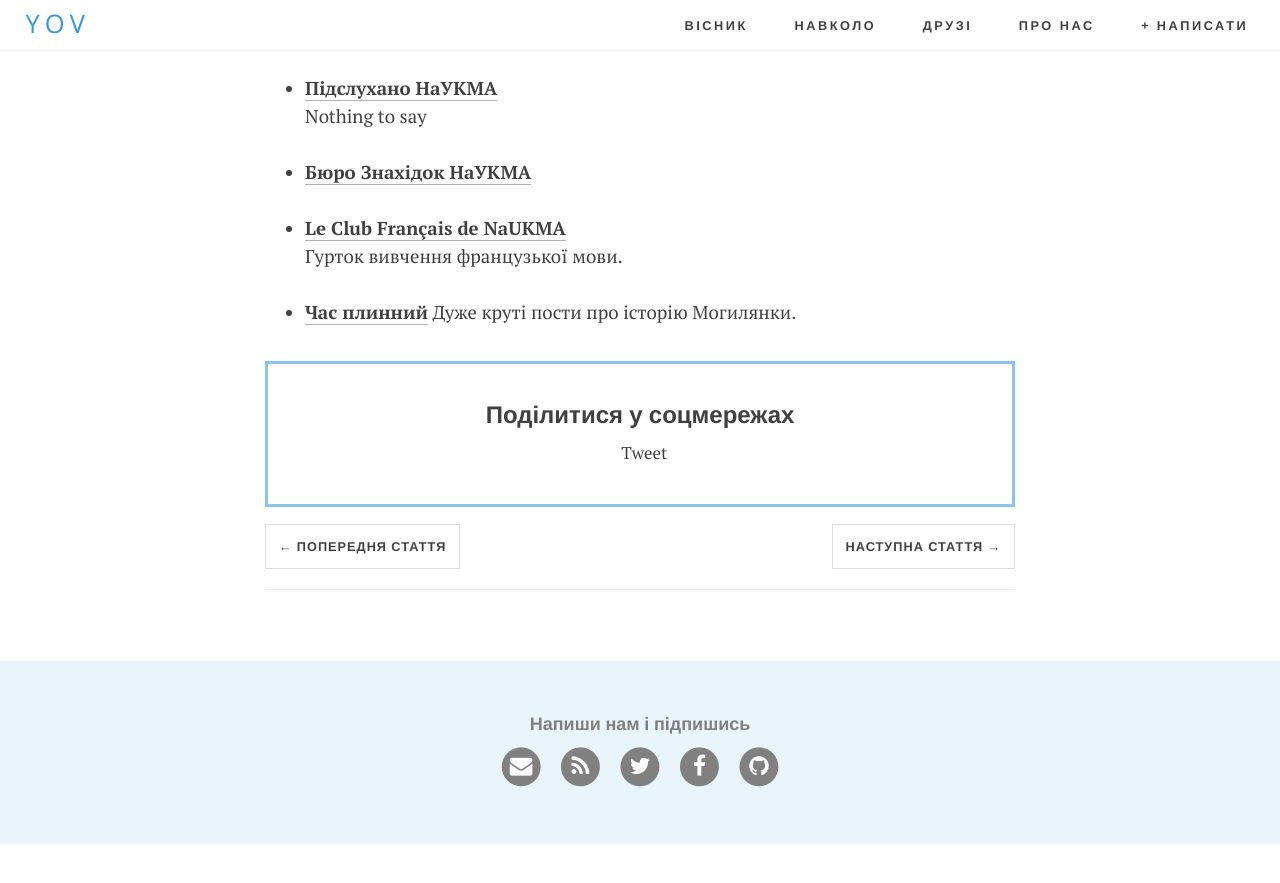
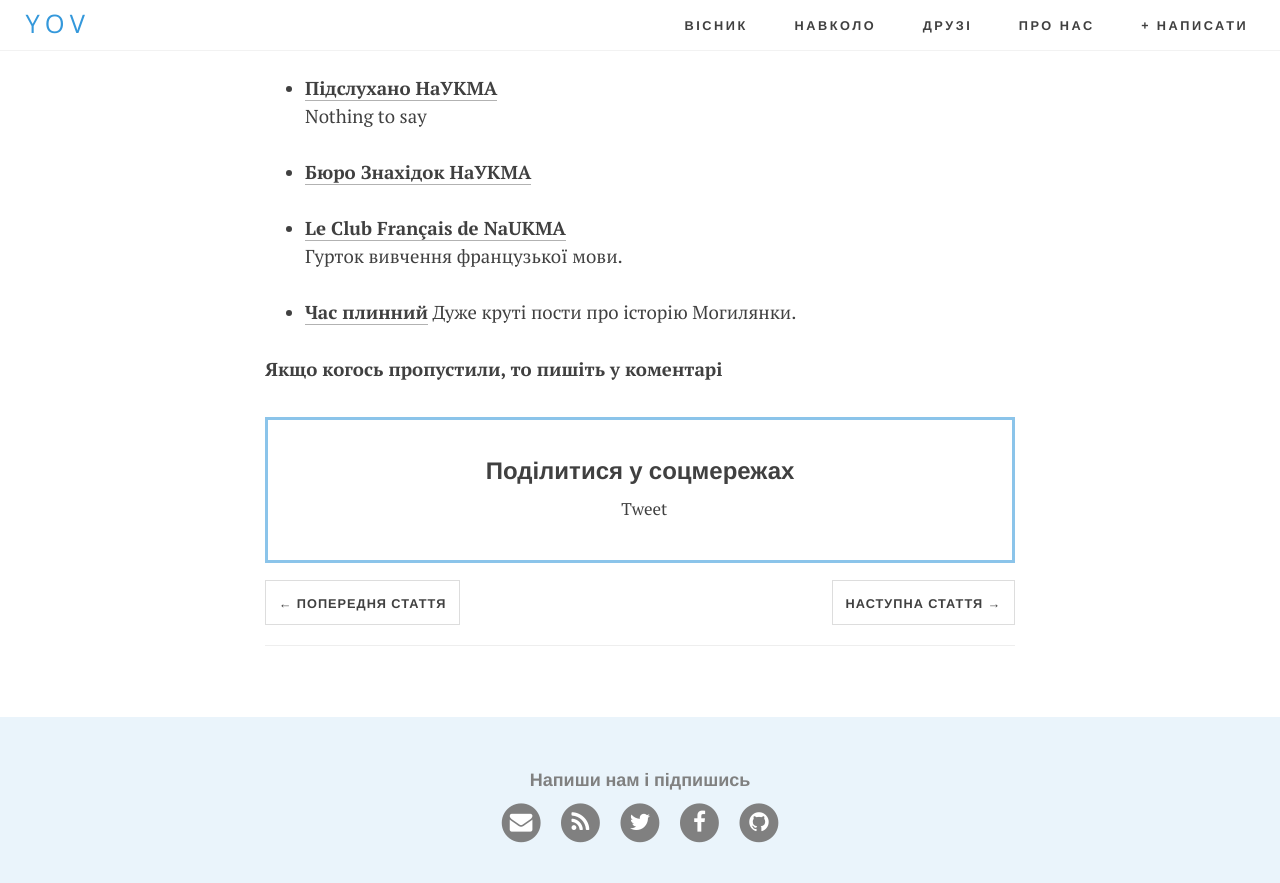
Before and after one commit to boretskyi/boretskyi.github.io, a Jekyll site: the page built from _posts/2015-09-01-kma-guide.md, in a window 1280 px wide and 900 px high, scrolled down 4085 px. Shown: the top 883 px of the window. Built offline with Jekyll 4.4.1, drawn with Linux system fonts in a browser that asks for light colours; nearby versions of some CDN libraries; Markdown is read by kramdown in place of the engine named in the settings; comment, search, counter and statistics services are not loaded; before the commit the page ends 4929 px from its top, so only the background shows below that.

Commit message:
Updated 2015-09-01-kma-guide.md

```diff
--- a/_posts/2015-09-01-kma-guide.md
+++ b/_posts/2015-09-01-kma-guide.md
@@ -14,6 +14,7 @@
 image_credit_link: ""
 date: "2015-09-01 16:46 +0300"
 ---
+
 
 >**Disclaimer: ВК – зло, еліта прокрастинує на Facebook. Мігруй!**
 
@@ -132,3 +133,5 @@
 Гурток вивчення французької мови.
 
 - **[Час плинний](https://www.facebook.com/pages/Час-плинний/583809538364773)** Дуже круті пости про історію Могилянки.
+
+**Якщо когось пропустили, то пишіть у коментарі**
```
